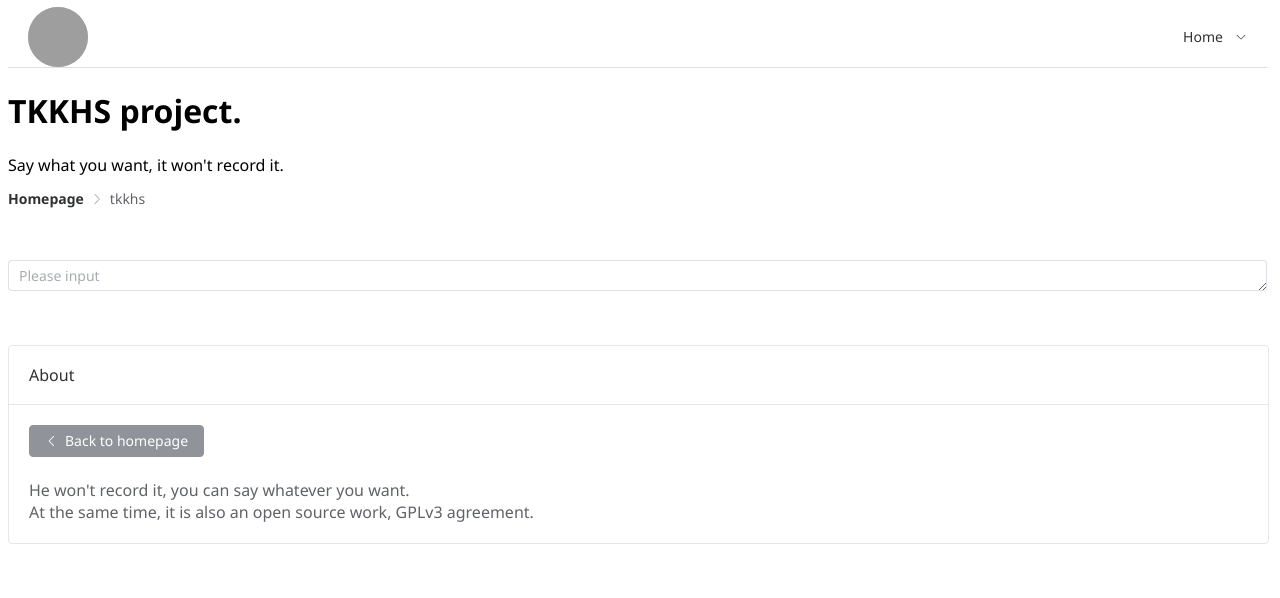
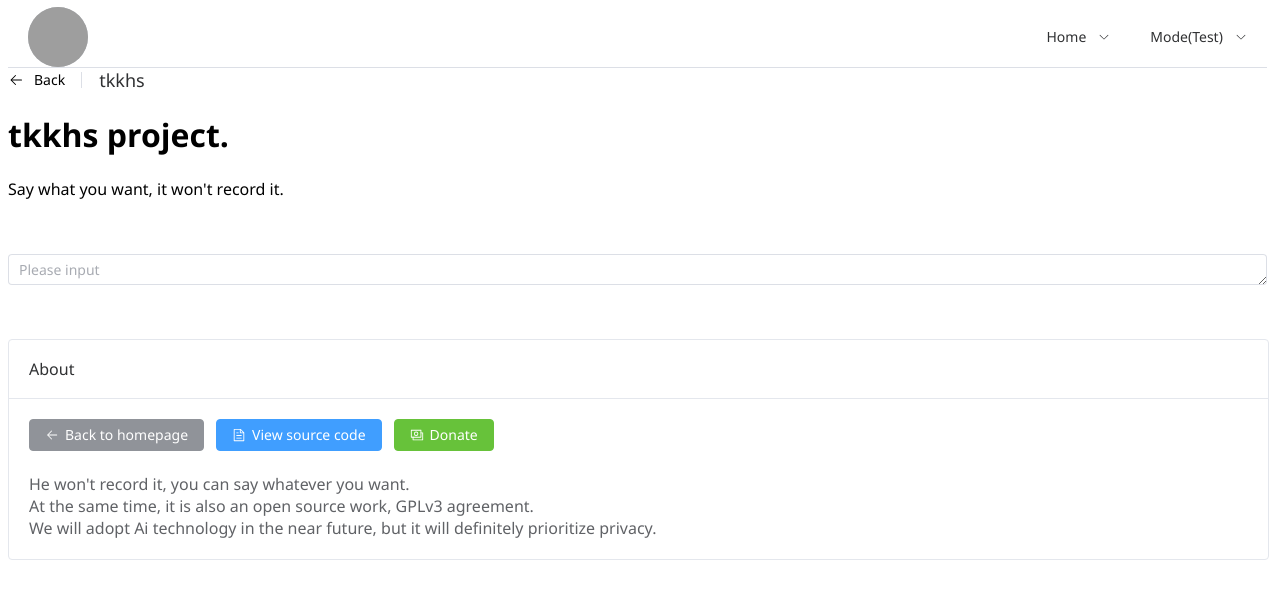
Before and after one commit to mokanove/867678.xyz, a Vue app: page /tkkhs in a window 1280 px wide. Shown: the top 598 px of the page. Built offline with nearby package versions, Linux system fonts and the light colour scheme; grey boxes are pictures that could not be loaded.

Commit message:
tkkhs has been revised again and added a dark mode, as well as a return function to the old version of the web page.

```diff
--- a/components.d.ts
+++ b/components.d.ts
@@ -18,6 +18,7 @@ declare module 'vue' {
     ElInput: typeof import('element-plus/es')['ElInput']
     ElMenu: typeof import('element-plus/es')['ElMenu']
     ElMenuItem: typeof import('element-plus/es')['ElMenuItem']
+    ElPageHeader: typeof import('element-plus/es')['ElPageHeader']
     ElRow: typeof import('element-plus/es')['ElRow']
     ElSubMenu: typeof import('element-plus/es')['ElSubMenu']
     ElText: typeof import('element-plus/es')['ElText']
--- a/index.html
+++ b/index.html
@@ -1,5 +1,5 @@
 <!doctype html>
-<html lang="en">
+<html lang="en" class="dark">
   <head>
     <meta charset="UTF-8" />
     <link rel="icon" type="image/svg+xml" href="/favicon.ico" />
--- a/package.json
+++ b/package.json
@@ -9,8 +9,8 @@
     "preview": "vite preview"
   },
   "dependencies": {
-    "element-plus": "^2.10.7",
-    "vue": "^3.5.18",
+    "element-plus": "^2.11.2",
+    "vue": "^3.5.21",
     "vue-router": "^4.5.1"
   },
   "devDependencies": {
--- a/src/App.vue
+++ b/src/App.vue
@@ -6,10 +6,15 @@
     </el-avatar>
     </el-menu-item>
     <el-sub-menu index="1">
-      <template #title @click="FirP">Home</template>
+      <template #title>Home</template>
       <el-menu-item index="1-1" @click="Github">Github</el-menu-item>
       <el-menu-item index="1-2" @click="donate">Donate</el-menu-item>
       <el-menu-item index="1-3" @click="FirP">Real Home</el-menu-item>
+    </el-sub-menu>
+    <el-sub-menu index="2">
+      <template #title >Mode(Test)</template>
+      <el-menu-item index="2-1" @click="setDark">Dark Mode</el-menu-item>
+      <el-menu-item index="2-2" @click="setLight">Light Mode</el-menu-item>
     </el-sub-menu>
   </el-menu>
   <router-view></router-view>
@@ -19,7 +24,17 @@
 import { ref } from 'vue'
 import { useRouter } from 'vue-router'
 import { ElMessage, ElMessageBox } from 'element-plus'
+import { useDark } from '@vueuse/core'
 
+const isDark = useDark()
+//const toggleDark = useToggle(isDark) it only just be dark mode , no light mode.
+const setDark = () => {
+  isDark.value = true
+}
+
+const setLight = () => {
+  isDark.value = false
+}
 const errorHandler = () => true
 const router = useRouter()
 const activeIndex = ref('1')
--- a/src/main.ts
+++ b/src/main.ts
@@ -3,7 +3,7 @@ import ElementPlus from 'element-plus'
 import 'element-plus/dist/index.css'
 import App from './App.vue'
 import router from './router/index'
-
+import 'element-plus/theme-chalk/dark/css-vars.css'
 const app = createApp(App)
 
 app.use(router)
--- a/src/router/index.ts
+++ b/src/router/index.ts
@@ -1,6 +1,7 @@
 import { createRouter, createWebHistory } from 'vue-router'
 import Home from '../views/home.vue'
 import tkkhs from '../views/tkkhs.vue'
+import moixa from '../views/moixa.vue'
 
 const router = createRouter({
   history: createWebHistory(import.meta.env.BASE_URL),
@@ -15,6 +16,11 @@ const router = createRouter({
       name: 'tkkhs',
       component: tkkhs,
     },
+    {
+      path: '/moixa',
+      name: 'moixa',
+      component: moixa,
+    },
   ],
 })
 
--- a/src/views/home.vue
+++ b/src/views/home.vue
@@ -25,9 +25,7 @@
               <span>tkkhs</span>
             </div>
           </template>
-      <center>
-            <h1>TKKHS project.</h1>
-      </center>
+            <h1>tkkhs project.</h1>
             <p>Say what you want, it won't record it.</p>
 <el-input
     v-model="input"
@@ -37,21 +35,20 @@
   />
           <template #footer>
             <el-button type="primary"  @click="tkkhs">TEST NOW!</el-button>
-            <el-button type="success" @click="tkkhsc">View source code</el-button>
           </template>
         </el-card>
       </el-col>
     </el-row>
 <el-divider />
-    <h2>Servers</h2>
+    <h2>SpeedTest</h2>
     <el-text class="mx-1" type="danger">Your ISP may charge fees, so please be aware of data usage.</el-text>
-    <p>You can use them to test your network speed with https or iperf3.</p>
+    <p>You can use them to test your network speed with https or iperf3.However, I do not guarantee 100% availability, and the test data is for reference only.</p>
     <el-row :gutter="20" class="project-section">
       <el-col :span="8" :xs="24" :sm="12">
         <el-card class="project-card"  shadow="hover">
           <template #header>
             <div class="card-header">
-              <span>Osaka , Kansi , Japan(OSA)</span>
+              <span>Osaka , Kansai , Japan(OSA)</span>
             </div>
           </template>
           <p>Domain:jp-osa.867678.xyz</p>
@@ -105,6 +102,11 @@
 <p><br></p>
     <h2>Updates and Fixeds</h2>
     <el-timeline style="max-width: 100%">
+       <el-timeline-item timestamp="2025/09/06" placement="top">
+      <el-card>
+        <p>tkkhs has been revised again and added a dark mode, as well as a return function to the old version of the web page.</p>
+      </el-card>
+    </el-timeline-item>
       <el-timeline-item timestamp="2025/09/05" placement="top">
       <el-card>
         <p>Changed the layout so that clicking the download button now pops up a prompt.</p>
@@ -126,6 +128,7 @@
     <template #header>About</template>
     <p>To clone this site , using : git clone https://github.com/mokanove/867678.xyz.git</p>
     <p>Also note that I uploaded a stripped-down version that doesn't include the module directory (otherwise Github will report that the repository is too large). You need to use npm install to install the missing parts.</p>
+    <p @click="donate">If you like my project , don't forget donate , it will be let me do much good.</p>
     <p>Copyright 2025 MoKanove All rights reserved.</p>
     </el-card>
 </template>
@@ -145,9 +148,6 @@ const moixa = () => {
 }
 const tkkhs = () => {
   router.push('/tkkhs')
-}
-const tkkhsc = () => {
-  window.open('https://github.com/mokanove/867678.xyz/blob/main/src/views/tkkhs.vue', '_blank')
 }
 //servers
 //osa
@@ -198,6 +198,18 @@ const three = () => {
 const cfm = () => {
   window.open('https://github.com/mokanove/867678.xyz/tree/servers?tab=readme-ov-file#cloudflare-free-services', '_blank')
 }
+
+const donate = () => {
+  ElMessageBox.alert('USDT Tron:TBrZFA4NstpHTzQ5XNh6ocvidSin9C1Yc1', 'Donate', {
+    confirmButtonText: 'OK',
+    callback: () => {
+      ElMessage({
+        type: 'success',
+        message: `Have a good day!`,
+      })
+    },
+  })
+}
 </script>
 
 <style>
--- /dev/null
+++ b/src/views/moixa.vue
@@ -0,0 +1,3 @@
+<template>
+<p>It's just a placeholder page.</p>
+</template>
--- a/src/views/tkkhs.vue
+++ b/src/views/tkkhs.vue
@@ -1,10 +1,11 @@
 <template>
-    <h1>TKKHS project.</h1>
+  <el-page-header @back="bak">
+    <template #content>
+      <span class="text-large font-600 mr-3"> tkkhs </span>
+    </template>
+  </el-page-header>
+    <h1>tkkhs project.</h1>
     <p>Say what you want, it won't record it.</p>
-     <el-breadcrumb :separator-icon="ArrowRight">
-    <el-breadcrumb-item :to="{ path: '/' }">Homepage</el-breadcrumb-item>
-    <el-breadcrumb-item>tkkhs</el-breadcrumb-item>
-  </el-breadcrumb>
 <p><br></p>
   <el-input
     v-model="textarea"
@@ -16,20 +17,37 @@
 <p><br></p>
    <el-card style="width: 100%" shadow="never">
     <template #header>About</template>
-   <el-button type="info" @click="bak" :icon="ArrowLeft">Back to homepage</el-button><br><br>
+   <el-button type="info" @click="bak" :icon="Back">Back to homepage</el-button>
+   <el-button type="primary" @click="sc" :icon="Document">View source code</el-button>
+    <el-button type="success" @click="donate" :icon="Money">Donate</el-button><br><br>
    <el-text class="mx-1" size="large">He won't record it, you can say whatever you want.</el-text><br>
    <el-text class="mx-1" size="large">At the same time, it is also an open source work, GPLv3 agreement.</el-text><br>
+   <el-text class="mx-1" size="large">We will adopt Ai technology in the near future, but it will definitely prioritize privacy.</el-text><br>
     </el-card>
 </template>
 
 <script lang="ts" setup>
 import { ref } from 'vue'
-import { ArrowRight } from '@element-plus/icons-vue'
-import {  ArrowLeft } from '@element-plus/icons-vue'
+import { Document , Back , Money } from '@element-plus/icons-vue'
 import { useRouter } from 'vue-router'
+import { ElMessage, ElMessageBox } from 'element-plus'
 const router = useRouter()
 const textarea = ref('')
 const bak = () => {
   router.push('/')
 }
+const sc = () => {
+ window.open('https://github.com/mokanove/867678.xyz/blob/main/src/views/tkkhs.vue', '_blank')
+}
+const donate = () => {
+  ElMessageBox.alert('USDT Tron:TBrZFA4NstpHTzQ5XNh6ocvidSin9C1Yc1', 'Donate', {
+    confirmButtonText: 'OK',
+    callback: () => {
+      ElMessage({
+        type: 'success',
+        message: `Have a good day!`,
+      })
+    },
+  })
+}
 </script>
```
Also changed, not shown: 1 other file (tests, documents, lock files or other folders).
